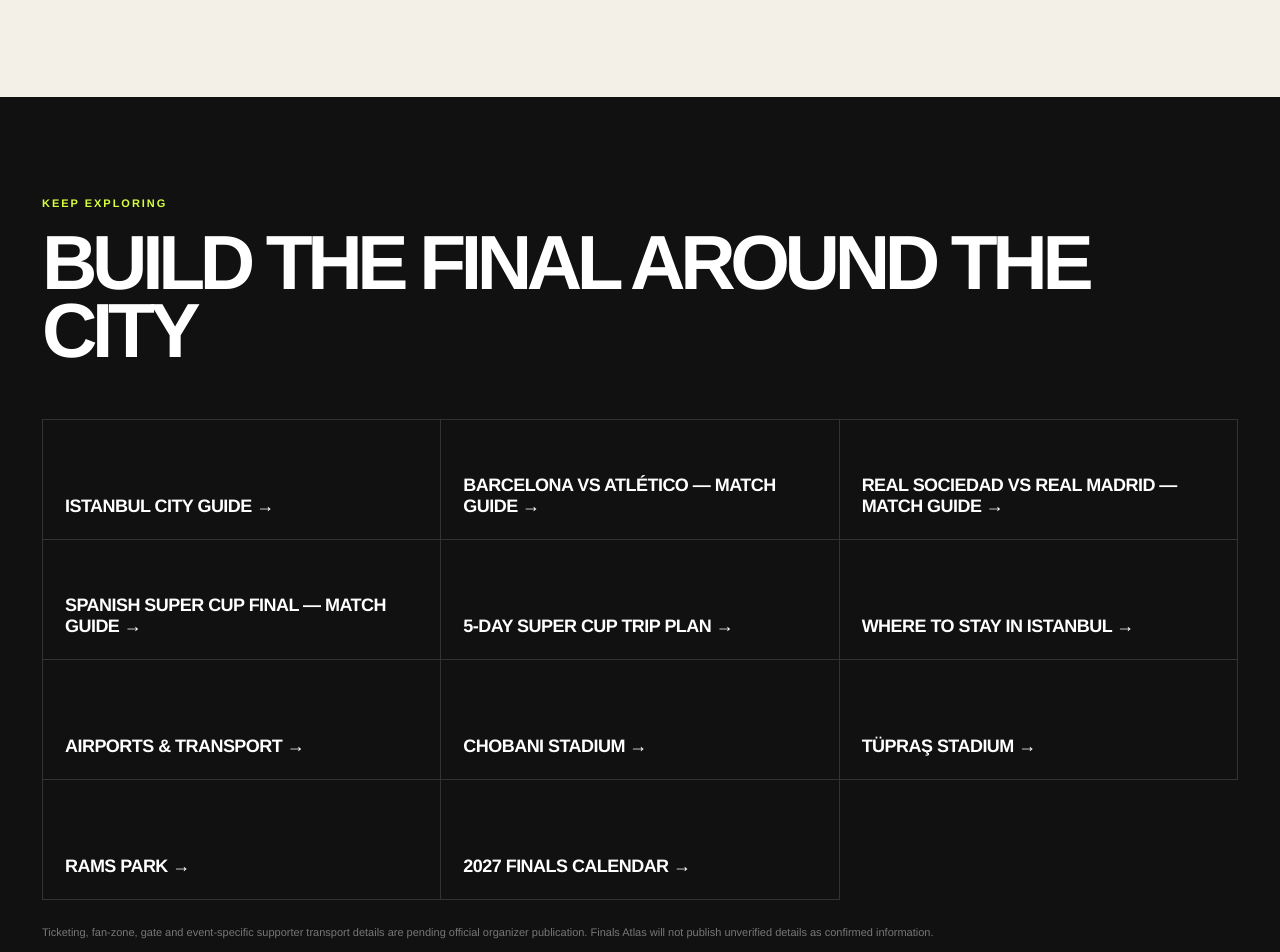
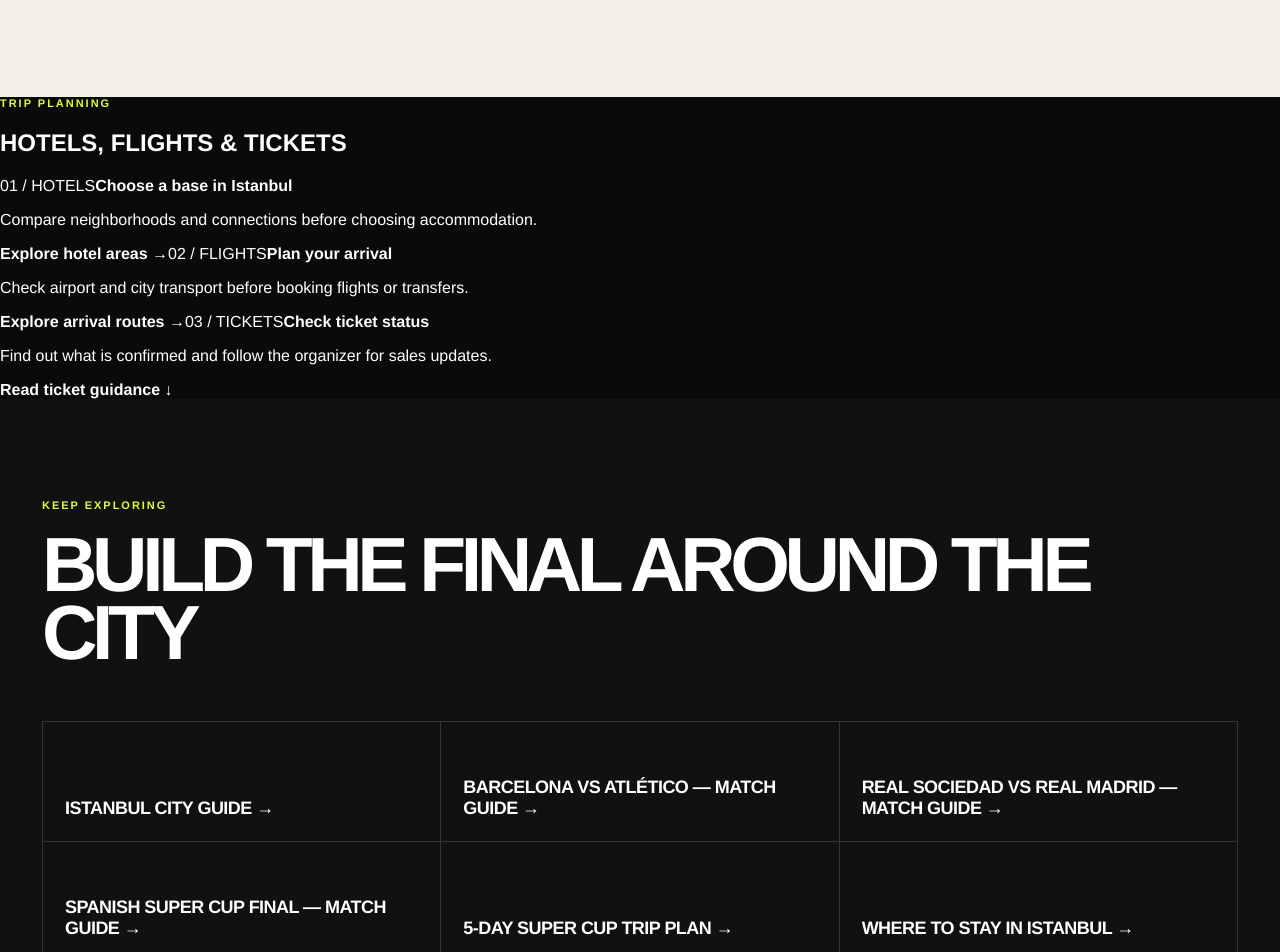
Before and after one commit to istanbulhighlights34-star/finalistanbul, a Next.js app: page /finals/spanish-super-cup-istanbul-2027 in a window 1280 px wide. Shown: the part 3240-4192 px from the top of the page. Built offline with nearby package versions, Linux system fonts and the light colour scheme.

Commit message:
Add final trip planning links and Frankfurt journal connections

```diff
--- a/app/_components/EventGuide.tsx
+++ b/app/_components/EventGuide.tsx
@@ -183,6 +183,31 @@ export default function EventGuide({
         </figure>
       </section>
 
+      <section className="trip-decisions" aria-labelledby="trip-decisions-heading">
+        <p className="kicker">TRIP PLANNING</p>
+        <h2 id="trip-decisions-heading">HOTELS, FLIGHTS & TICKETS</h2>
+        <div className="trip-decisions-grid">
+          <Link href={`${cityHref}/where-to-stay`}>
+            <span>01 / HOTELS</span>
+            <strong>Choose a base in {cityName}</strong>
+            <p>Compare neighborhoods and connections before choosing accommodation.</p>
+            <b>Explore hotel areas →</b>
+          </Link>
+          <Link href={guideLinks.find((guide) => /airport/i.test(guide.href))?.href || cityHref}>
+            <span>02 / FLIGHTS</span>
+            <strong>Plan your arrival</strong>
+            <p>Check airport and city transport before booking flights or transfers.</p>
+            <b>Explore arrival routes →</b>
+          </Link>
+          <a href="#ticket-status">
+            <span>03 / TICKETS</span>
+            <strong>Check ticket status</strong>
+            <p>Find out what is confirmed and follow the organizer for sales updates.</p>
+            <b>Read ticket guidance ↓</b>
+          </a>
+        </div>
+      </section>
+
       <section className="planning-section">
         <p className="kicker">KEEP EXPLORING</p>
         <h2>BUILD THE FINAL AROUND THE CITY</h2>
@@ -192,8 +217,8 @@ export default function EventGuide({
           {venueLinks.map((v) => <Link href={v.href} key={v.href}><span>{v.label} →</span></Link>)}
           <Link href="/finals"><span>2027 finals calendar →</span></Link>
         </div>
-        <p className="source-note">
-          Ticketing, fan-zone, gate and event-specific supporter transport details are pending official organizer publication. Finals Atlas will not publish unverified details as confirmed information.
+        <p className="source-note" id="ticket-status">
+          Official ticket-sale details and event-specific supporter arrangements are pending publication. Check the organizer and participating clubs for authorized sales; Finals Atlas does not sell tickets.
         </p>
       </section>
 
```
